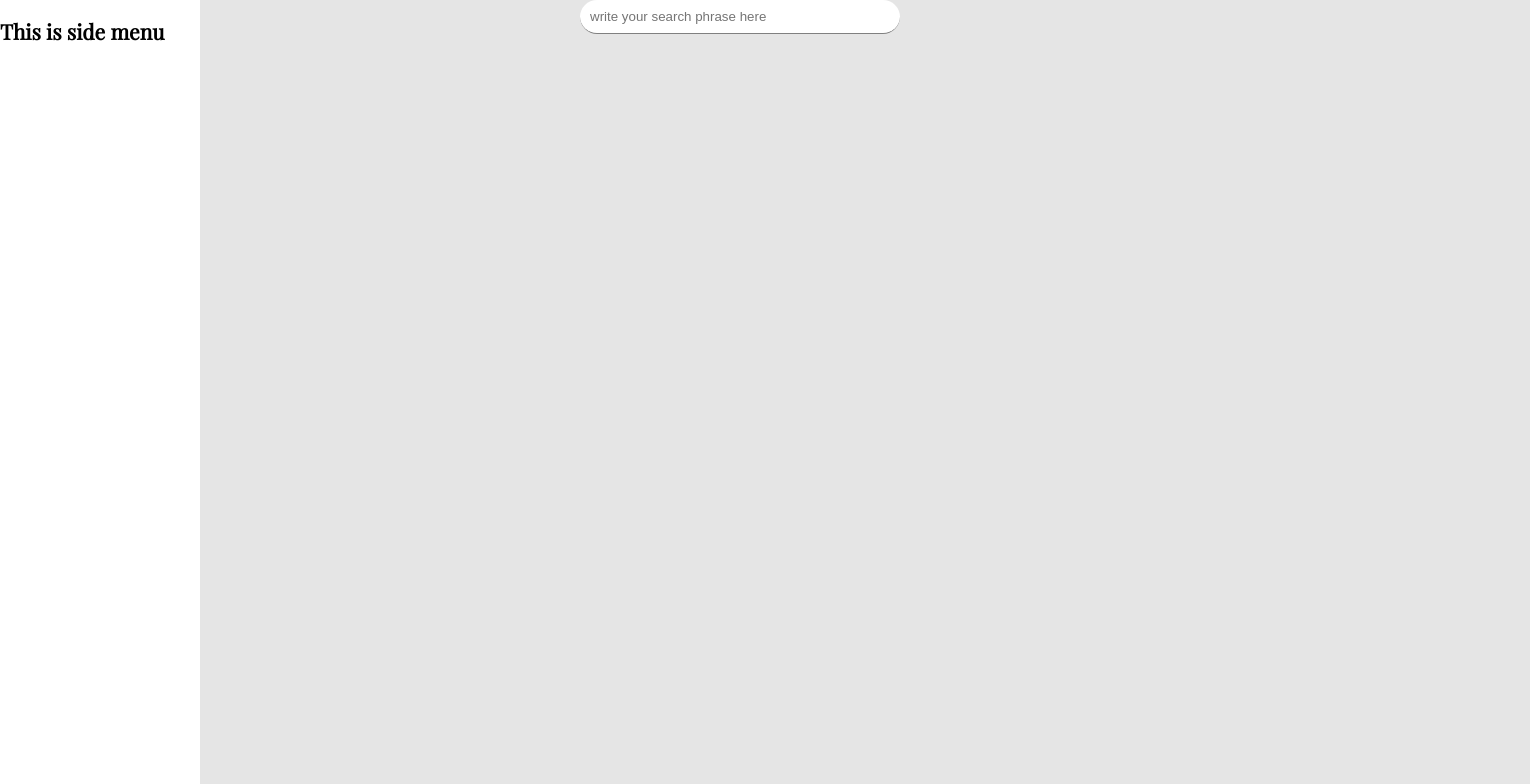
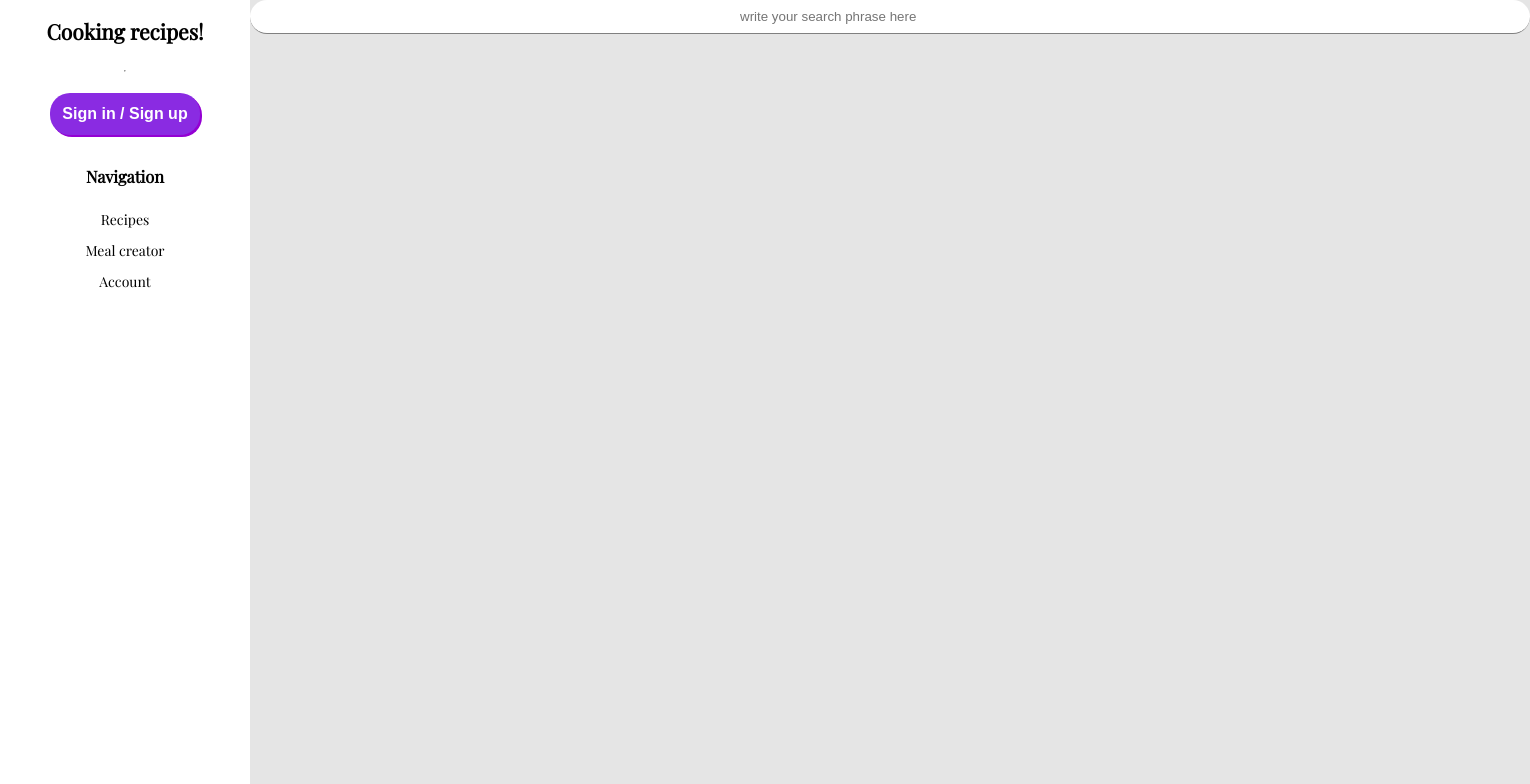
Before and after one commit to Michlithr/cooking-recipes, a Vue app: page / in a window 1280 px wide. Shown: the top 784 px of the page, 1530 px wide, since content can reach past the window. Built offline with nearby package versions, Linux system fonts and the light colour scheme.

Commit message:
working at home view layout

```diff
--- a/src/components/SearchRecipes.vue
+++ b/src/components/SearchRecipes.vue
@@ -1,5 +1,5 @@
 <template>
-  <div>
+  <div class="recipes-container">
     <div class="input-container">
       <FontAwesomeIcon class="icon" icon="search" />
       <input
@@ -18,6 +18,13 @@ const searchPhrase = ref("");
 </script>
 
 <style lang="scss">
+.recipes-container {
+  width: 100vw;
+  display: flex;
+  flex-direction: column;
+  background: $main__bg;
+}
+
 .input-container {
   display: flex;
   justify-content: center;
--- a/src/components/SideMenu.vue
+++ b/src/components/SideMenu.vue
@@ -1,6 +1,14 @@
 <template>
   <div class="menu-container">
-    <h2>This is side menu</h2>
+    <h2>Cooking recipes!</h2>
+    <hr />
+    <button>Sign in / Sign up</button>
+    <h3>Navigation</h3>
+    <nav class="navigation-menu">
+      <a>Recipes</a>
+      <a>Meal creator</a>
+      <a>Account</a>
+    </nav>
   </div>
 </template>
 
@@ -9,5 +17,33 @@
 <style lang="scss">
 .menu-container {
   height: 100vh;
+  min-width: 250px;
+  display: flex;
+  flex-direction: column;
+  align-items: center;
+  justify-content: flex-start;
+  background: $header__bg;
+
+  button {
+    padding: 12px;
+    margin: 14px 0;
+    border-radius: 20px;
+    border: none;
+    box-shadow: 2px 2px darkviolet;
+    background: blueviolet;
+    color: white;
+    font-size: 16px;
+    font-weight: bold;
+  }
+}
+
+.navigation-menu {
+  display: flex;
+  flex-direction: column;
+  align-items: center;
+
+  a {
+    margin: 6px 0;
+  }
 }
 </style>
--- a/src/views/HomeView.vue
+++ b/src/views/HomeView.vue
@@ -5,10 +5,10 @@ import SideMenu from "@/components/SideMenu.vue";
 
 <template>
   <div class="home-container">
-    <header class="side-menu">
+    <header>
       <SideMenu />
     </header>
-    <main class="content">
+    <main>
       <SearchRecipes />
     </main>
   </div>
@@ -18,17 +18,5 @@ import SideMenu from "@/components/SideMenu.vue";
 .home-container {
   display: flex;
   justify-content: flex-start;
-
-  .side-menu {
-    min-width: 200px;
-    background: $header__bg;
-  }
-
-  .content {
-    width: 100vw;
-    display: flex;
-    justify-content: center;
-    background: $main__bg;
-  }
 }
 </style>
```
Also changed, not shown: src/assets/logo.svg (deleted).
